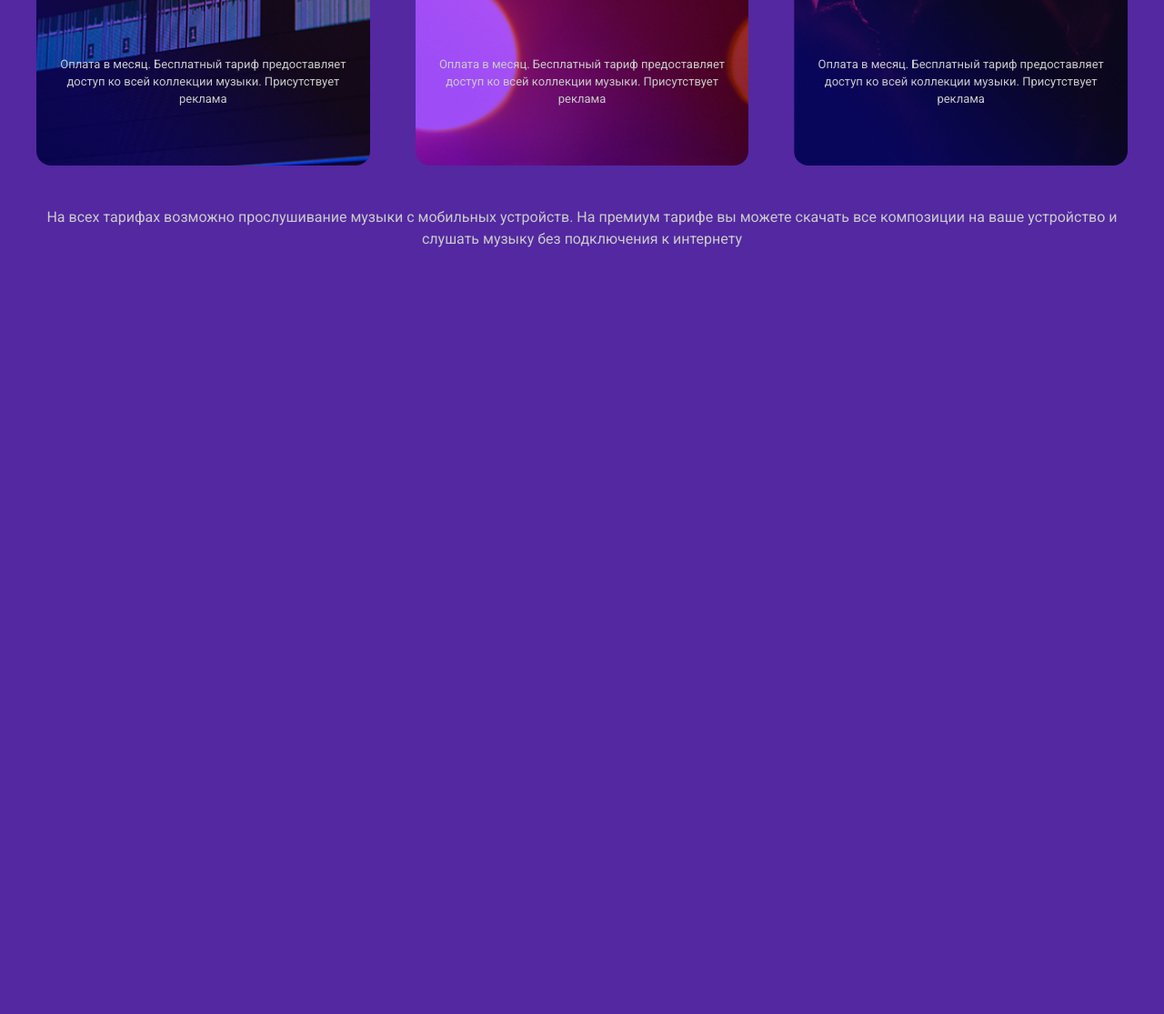
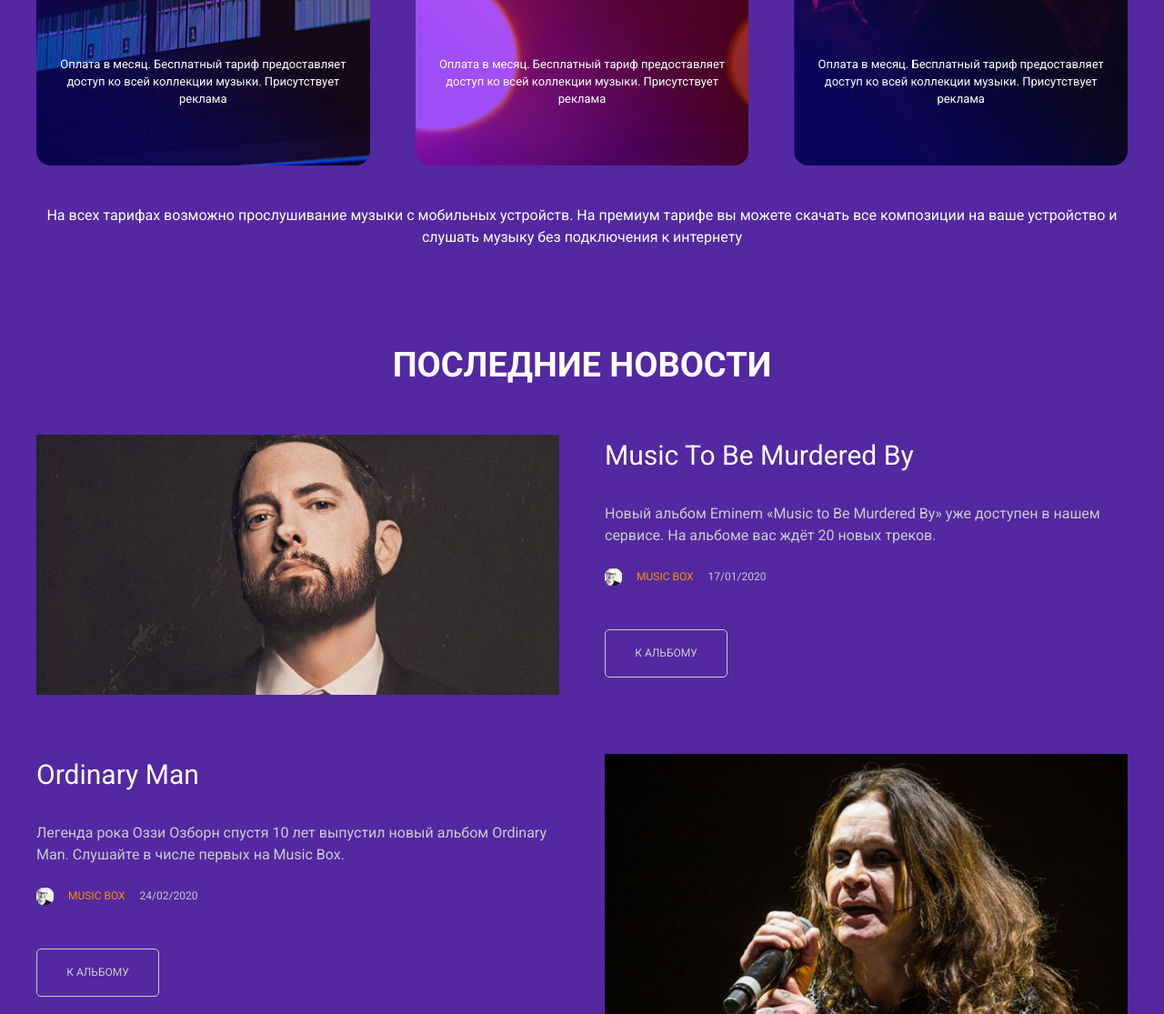
Before and after one commit to Loresina/LayoutMusucBox, a website: page src/index.html in a window 1280 px wide. Shown: the part 1386-2501 px from the top of the page at 91% size. Before the commit the page ends 1661 px from the top, so only its background shows below. Drawn offline with Linux system fonts and the light colour scheme.

Commit message:
add: news section

```diff
--- a/src/index.html
+++ b/src/index.html
@@ -96,9 +96,49 @@
           На всех тарифах возможно прослушивание музыки с мобильных устройств. На премиум тарифе вы можете скачать все композиции на ваше устройство и слушать музыку без подключения к интернету
         </p>
       </div>
+    </sections>
 
+    <section id="page-news" class="container news">
+      <h2>последние новости</h2>
 
-    </sections>
+      <div class="news__items">
+        <article class="news-item">
+
+          <img src="/src/img/news-eminem.png" alt="News about Eminem">
+
+          <div class="news-item__body">
+            <h3>Music to Be Murdered By</h3>
+            <p>Новый альбом Eminem «Music to Be Murdered By» уже доступен в нашем сервисе. На альбоме вас ждёт 20 новых треков.</p>
+
+            <div class="news-item__author">
+              <img src="./img/avatar.png" alt="avatar of news author">
+              <span class="news-item__author-name">music box </span>
+              <span class="news-item__author-date">17/01/2020</span>
+            </div>
+            <a href="#" class="news-item__link">К альбому</a>
+          </div>
+        </article>
+
+          <article class="news-item">
+            <div class="news-item__body">
+              <h3>Ordinary Man</h3>
+              <p>Легенда рока Оззи Озборн спустя 10 лет выпустил новый альбом Ordinary Man. Слушайте в числе первых на Music Box.</p>
+
+              <div class="news-item__author">
+                <img src="./img/avatar.png" alt="avatar of news author">
+                <span class="news-item__author-name">music box</span>
+                <span class="news-item__author-date">24/02/2020</span>
+              </div>
+              <a href="#" class="news-item__link">К альбому</a>
+            </div>
+
+            <img src="/src/img/news-ozzy.png" alt="News about Ozzy Ozborn">
+
+          </article>
+
+     </div>
+
+    </section>
 
 
   </div>
--- a/src/styles/scss/_descriptionSection.scss
+++ b/src/styles/scss/_descriptionSection.scss
@@ -7,9 +7,6 @@
     @include flex(space-between, center);
     flex-direction: column;
     padding: 200px 120px;
-
-    color: $white
-
 }
 
 .description__infotext {
--- a/src/styles/scss/_general.scss
+++ b/src/styles/scss/_general.scss
@@ -12,7 +12,8 @@ $orange: #F89202;
 $purple: #5328A1;
 $red: #95390C;
 $main-font: 'Roboto', sans-serif;
-$text: 14px;
+
+// $text: 14px;
 $line-height: 1.5;
 
 @mixin flex($jc, $ai) {
@@ -31,9 +32,11 @@ $line-height: 1.5;
 body {
     background: #5328A1;
     margin: $marg;
+
+    @include font(16px, 400, 24px, center);
     font-family: $main-font;
-    color: $grey;
-    line-height: $line-height;
+    color: $white;
+
 }
 
 .wrapper {
--- a/src/styles/scss/_header.scss
+++ b/src/styles/scss/_header.scss
@@ -8,6 +8,7 @@
 
     @include font(11px, 400, 16.5px, left);
     text-transform: uppercase;
+    color: $grey;
 
 }
 
@@ -22,7 +23,6 @@
     gap: 16px;
 
     & span {
-        vertical-align: center;
         color: $white;
     }
 }
--- a/src/styles/scss/_media.scss
+++ b/src/styles/scss/_media.scss
@@ -70,4 +70,29 @@
            }
     }
 
+    .news__items {
+        & > :last-child {
+            flex-direction: column-reverse;
+        }
+
+    }
+
+
+    .news-item {
+    flex-direction: column;
+    }
+
+    .news-item__body {
+        & h3 {
+            @include font(16px, 400, 24px, left);
+            margin-bottom: 16px;
+        }
+
+    }
+
+
+
+
+
+
 }
--- /dev/null
+++ b/src/styles/scss/_newsSection.scss
@@ -0,0 +1,65 @@
+.news {
+    margin-top: 100px;
+}
+
+.news__items {
+    @include flex(space-between, center);
+    flex-direction: column;
+    gap: 65px;
+    margin-top: 48px;
+}
+
+.news-item {
+    @include flex(space-between, center);
+    gap: 50px;
+    align-items: stretch;
+    width: 100%
+}
+
+.news-item__body {
+    @include flex(flex-start, flex-start);
+    flex-direction: column;
+
+    & h3 {
+        @include font(30px, 400, 45px, left);
+        text-transform: capitalize;
+        margin-bottom: 30px;
+    }
+
+    & p {
+        text-align: left;
+        color: $grey;
+        margin-bottom: 24px;
+    }
+}
+
+.news-item__author {
+    @include flex(space-between, center);
+    gap: 16px;
+    margin-bottom: 48px;
+
+    @include font(12px, 400, 19.2px, left);
+
+    .news-item__author-name {
+        color: $orange;
+        text-transform: uppercase;
+    }
+
+    .news-item__author-date {
+        color: $grey;
+    }
+
+}
+
+.news-item__link {
+    // display: block;
+    width: 135px;
+    padding: 16px 30px;
+    border-radius: 5px;
+    border: 1px solid $grey;
+
+    @include font(12px, 400, 19.2px, center);
+    text-transform: uppercase;
+    text-decoration: none;
+    color: $grey;
+}
--- a/src/styles/scss/_pricesSection.scss
+++ b/src/styles/scss/_pricesSection.scss
@@ -4,7 +4,7 @@
 
 .prices__items {
     width: 100%;
-    margin: 48px 0 45px;
+    margin: 48px 0 43px;
 
     @include flex(space-between, center);
     gap: 50px;
--- a/src/styles/scss/app.scss
+++ b/src/styles/scss/app.scss
@@ -4,4 +4,5 @@
 @import "header";
 @import "descriptionSection";
 @import "pricesSection";
+@import "newsSection";
 @import "media";
```
Also changed, not shown: src/img/avatar.png (added), src/img/iphone.png (added), src/img/news-eminem.png (added), src/img/news-ozzy.png (added), src/styles/styles.css, 1 other file.
